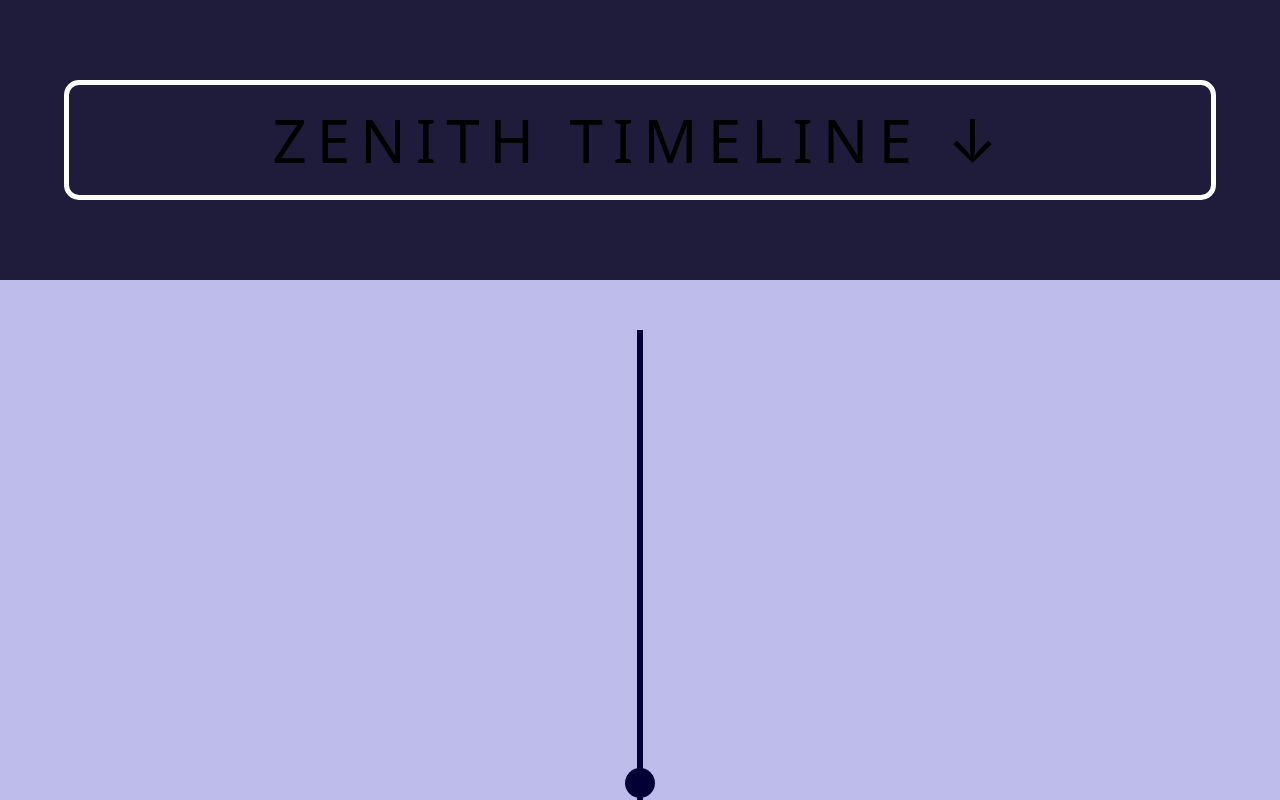
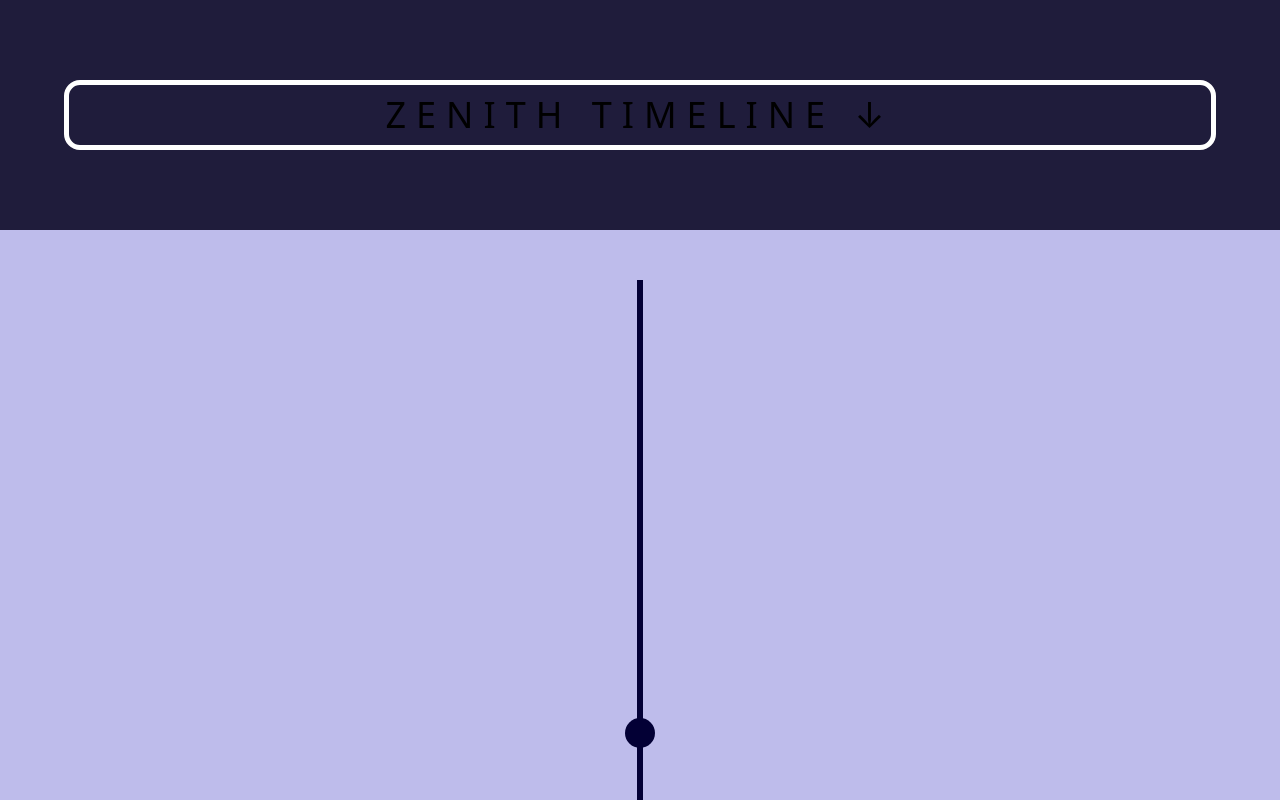
Before and after one commit to RKC3000/zenith, a Next.js app: page /Schedule in a window 1280 px wide. Shown: the top 800 px of the page. Built offline with nearby package versions, Linux system fonts and the light colour scheme.

Commit message:
Schedule section

```diff
--- a/pages/Schedule.js
+++ b/pages/Schedule.js
@@ -1,15 +1,39 @@
+if (typeof window === "object") {
+  const items = document.querySelectorAll(".timeline li");
+  // Finding the element is in view port or not
+  let isElementInViewPort = function (element) {
+    const rect = element.getBoundingClientRect();
+    return (
+      rect.top >= 0 &&
+      rect.left >= 0 &&
+      rect.bottom <=
+        (window.innerHeight || document.documentElement.clientHeight) &&
+      rect.right <= (window.innerWidth || document.documentElement.clientWidth)
+    );
+  };
+  // Callback function for every list item
+  let callbackFunc = function () {
+    for (let i = 0; i < items.length; i++)
+      if (isElementInViewPort(items[i])) items[i].classList.add("in-view");
+  };
+  window.addEventListener("load", callbackFunc);
+  window.addEventListener("scroll", callbackFunc);
+}
+
 function Schedule() {
   return (
     <div id="schedule" className="min-h-screen">
-      <header className="intro">
-        <div className="container">
-          <h1>ZENITH TIMELINE &darr;</h1>
+      <header className="bg-[#1f1c3b] px-0 py-20">
+        <div className="w-[90%] mt-0 mb-0 mr-auto ml-auto text-center">
+          <h1 className="uppercase text-4xl border-[5px] border-white rounded-2xl p-[10px] tracking-[10px] ">
+            ZENITH TIMELINE &darr;
+          </h1>
         </div>
       </header>
 
       <section className="timeline">
-        <ul>
-          <li>
+        <ul className="bg-[#bebceb] px-0 py-[50px] ">
+          <li className="relative w-[6px] my-0 mx-auto bg-[#030035] pt-[50px] list-none">
             <div className="container-card">
               <time>Inauguration</time>
               <p>
@@ -23,7 +47,7 @@ function Schedule() {
               </p>
             </div>
           </li>
-          <li>
+          <li className="relative w-[6px] my-0 mx-auto bg-[#030035] pt-[50px] list-none">
             <div className="container-card">
               <time>Web Development Workshop (Beginner to Intermediate)</time>
               <p>
@@ -38,7 +62,7 @@ function Schedule() {
               </p>
             </div>
           </li>
-          <li>
+          <li className="relative w-[6px] my-0 mx-auto bg-[#030035] pt-[50px] list-none">
             <div className="container-card">
               <time>Open mic</time>
               <p>
@@ -52,7 +76,7 @@ function Schedule() {
               </p>
             </div>
           </li>
-          <li>
+          <li className="relative w-[6px] my-0 mx-auto bg-[#030035] pt-[50px] list-none">
             <div className="container-card">
               <time>Game tournament</time>
               <p>
@@ -65,7 +89,7 @@ function Schedule() {
               </p>
             </div>
           </li>
-          <li>
+          <li className="relative w-[6px] my-0 mx-auto bg-[#030035] pt-[50px] list-none">
             <div className="container-card">
               <time>Machine Learning Workshop</time>
               <p>
@@ -80,7 +104,7 @@ function Schedule() {
               </p>
             </div>
           </li>
-          <li>
+          <li className="relative w-[6px] my-0 mx-auto bg-[#030035] pt-[50px] list-none">
             <div className="container-card">
               <time>Treasure Hunt</time>
               <p>
@@ -91,7 +115,7 @@ function Schedule() {
               </p>
             </div>
           </li>
-          <li>
+          <li className="relative w-[6px] my-0 mx-auto bg-[#030035] pt-[50px] list-none">
             <div className="container-card">
               <time>Application Development Workshop</time>
               <p>
@@ -107,7 +131,7 @@ function Schedule() {
               </p>
             </div>
           </li>
-          <li>
+          <li className="relative w-[6px] my-0 mx-auto bg-[#030035] pt-[50px] list-none">
             <div className="container-card">
               <time>Hackathon</time>
               <p>
@@ -133,7 +157,7 @@ function Schedule() {
               </p>
             </div>
           </lNamei>
-          <li>
+          <li className="relative w-[6px] my-0 mx-auto bg-[#030035] pt-[50px] list-none">
             <div className="container-card">
               <time>Ignis</time>
               <p>
--- a/pages/index.js
+++ b/pages/index.js
@@ -25,7 +25,7 @@ function Home() {
       </div>
       <main>
         <About />
-        {/* <Schedule /> */}
+        <Schedule />
         <Speakers />
         {/* <Sponsor /> */}
         <FAQ />
--- a/styles/globals.css
+++ b/styles/globals.css
@@ -115,36 +115,37 @@
 
   /* For timeline */
   .intro {
-    background: #1f1c3b;
-    padding: 80px 0;
+    /* background: #1f1c3b; */
+    /* padding: 80px 0; */
   }
   .container {
-    width: 90%;
+    /* width: 90%; */
     /* max-width: 1180px; */
-    max-width: 1180px;
-    margin: 0 auto;
-    text-align: center;
+    /* max-width: 1180px; */
+    /* margin: 0 auto; */
+    /* text-align: center; */
   }
   .container > h1 {
-    text-transform: uppercase;
-    letter-spacing: 10px;
-    font-size: 60px;
-    border: 5px solid #fff;
-    border-radius: 15px;
-    padding: 10px;
+    /* text-transform: uppercase; */
+    /* letter-spacing: 10px; */
+    /* font-size: 60px; */
+    /* border: 5px solid #fff; */
+    /* border-radius: 15px; */
+    /* padding: 10px; */
   }
+
   .timeline ul {
-    background: #bebceb;
-    padding: 50px 0;
+    /* background: #bebceb;
+    padding: 50px 0; */
   }
 
   .timeline ul li {
-    list-style-type: none;
-    position: relative;
+    /* list-style-type: none; */
+    /* position: relative;
     width: 6px;
     margin: 0 auto;
     padding-top: 50px;
-    background: #030035;
+    background: #030035; */
   }
 
   .timeline ul li::after {
```
